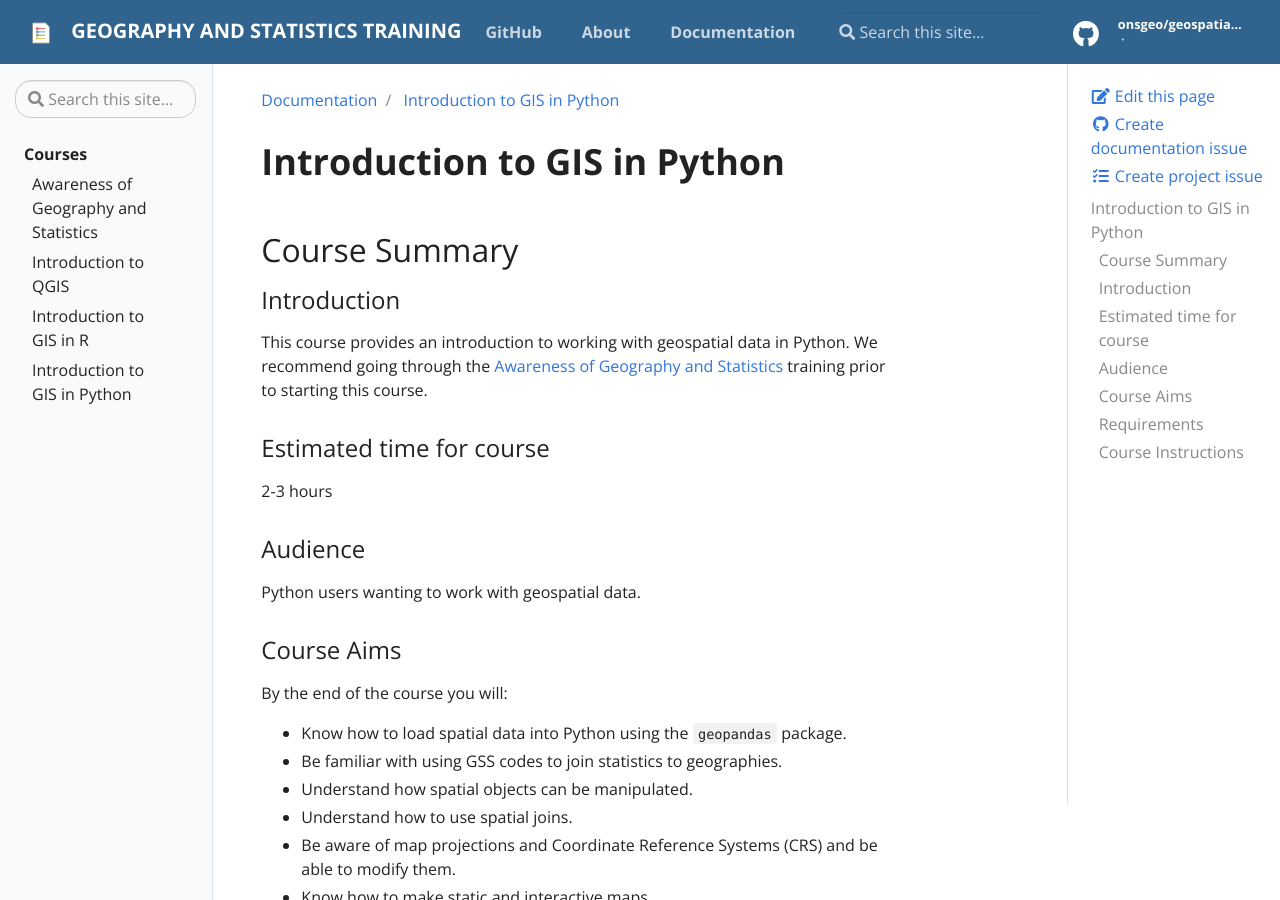
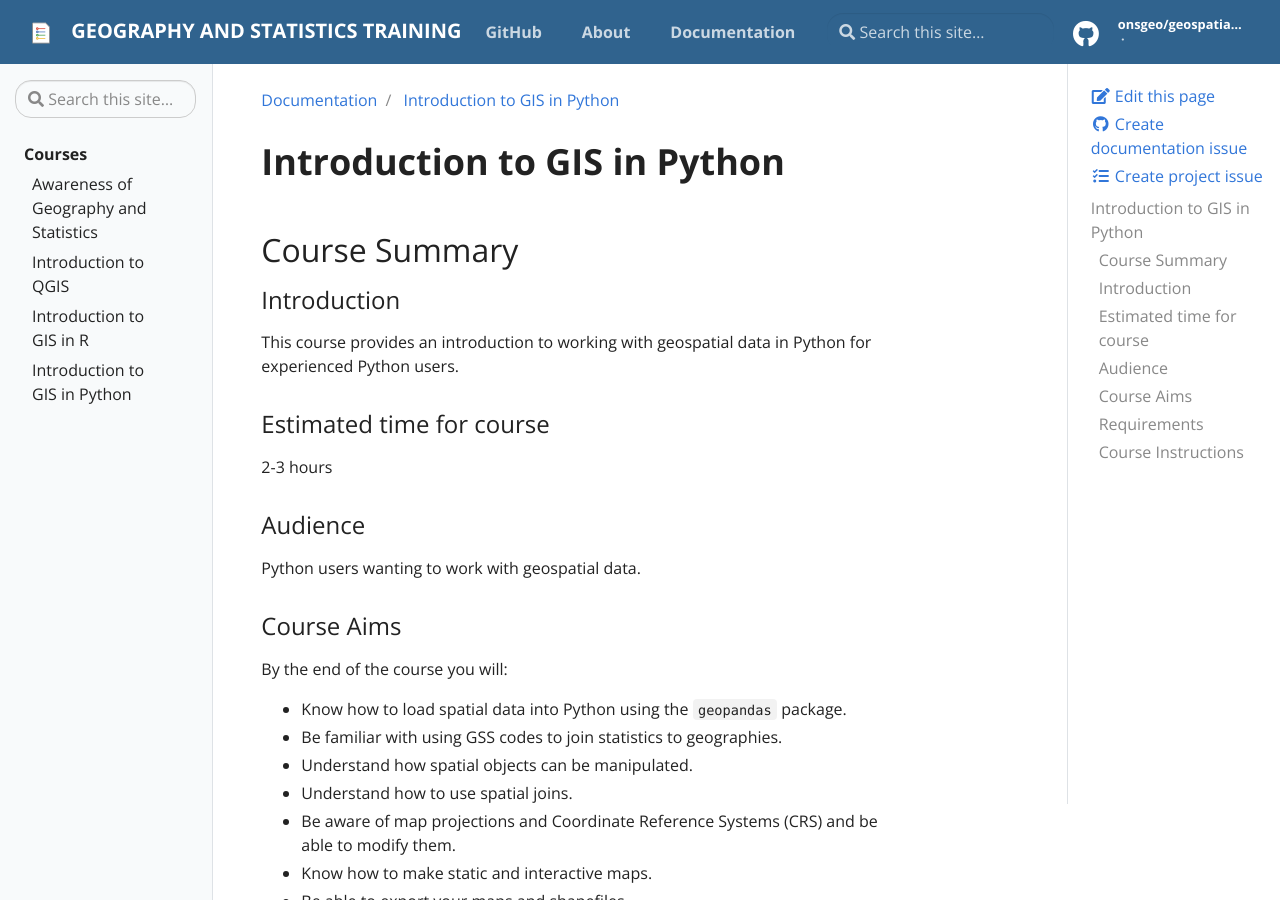
Before and after one commit to ONSgeo/geospatial-training, a Jekyll site: the page built from _docs/intro_to_gis_in_python.md, in a window 1280 px wide and 900 px high. Built offline with Jekyll 4.4.1, drawn with Linux system fonts in a browser that asks for light colours; some of the changed text lies outside the part shown.

Commit message:
update course intro

```diff
--- a/_docs/intro_to_gis_in_python.md
+++ b/_docs/intro_to_gis_in_python.md
@@ -6,8 +6,7 @@ description: An introduction to working with geospatial data in Python, for exis
 
 ## Course Summary
 ### Introduction
-This course provides an introduction to working with geospatial data in Python.
-We recommend going through the [Awareness of Geography and Statistics](https://onsgeo.github.io/training/_docs/awareness_of_geog_and_stats.html) training prior to starting this course.
+This course provides an introduction to working with geospatial data in Python for experienced Python users.
 
 ### Estimated time for course
 2-3 hours
```
Also changed, not shown: other parts of _docs/intro_to_gis_in_python.md (+1 -1 lines), _docs/intro_to_gis_in_r.md (+1 -1 lines).
